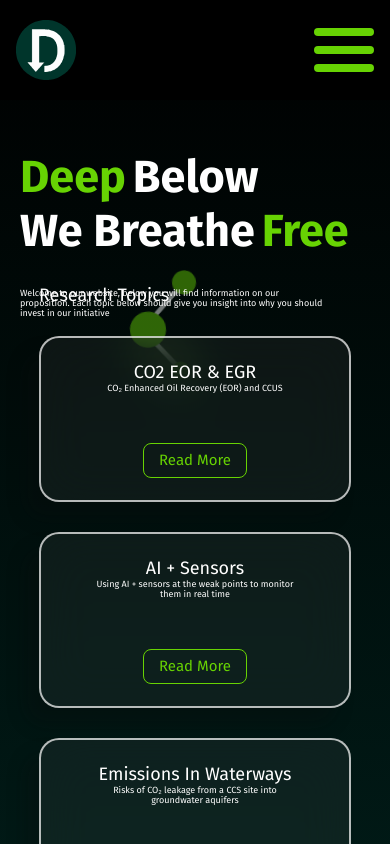
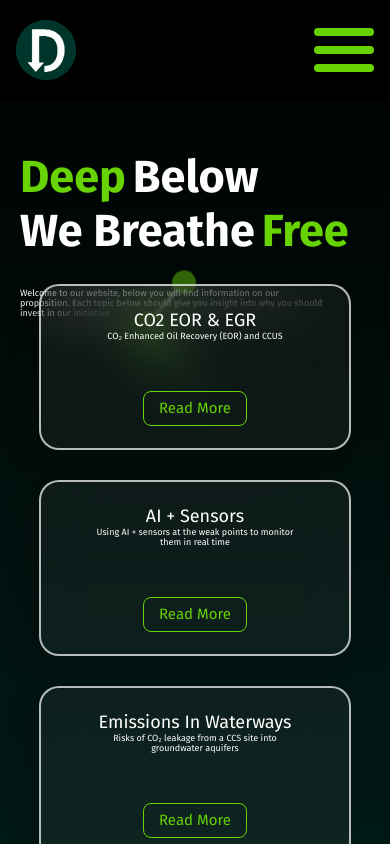
Before and after one commit to Andrews3002/Project_Deepsink_Website, a React (Vite) app: page / in a window 390 px wide. Shown: the top 844 px of the page. Built offline with nearby package versions, Linux system fonts and the light colour scheme.

Commit message:
adding adaptive fonts for topic details page

```diff
--- a/src/App.css
+++ b/src/App.css
@@ -814,6 +814,9 @@ html, body, #root{
 }
 
 @media (max-width: 1169px) {
+    .section-title{
+        display: none;
+    }
     .navLinks {
         display: none !important;
     }
--- a/src/App.tsx
+++ b/src/App.tsx
@@ -285,4 +285,22 @@ function App() {
   )
 }
 
+const container = document.querySelector<HTMLElement>('.research-detail');
+const heading = document.querySelector<HTMLElement>('.research-detail h1');
+const content = document.querySelector<HTMLElement>('.research-detail p')
+
+
+function updateFont(): void {
+  if (!container || !heading || !content) return// safety check
+
+  const width = container.offsetWidth;
+
+  heading.style.fontSize = `${width*0.3}px`
+  content.style.fontSize = `${width*0.05}px`
+}
+
+window.addEventListener("resize", updateFont);
+
+updateFont();
+
 export default App;
--- a/src/components/ResearchDetail.tsx
+++ b/src/components/ResearchDetail.tsx
@@ -1,4 +1,5 @@
 import { useParams } from "react-router-dom";
+import { useResponsiveFont } from "./useResponsiveFont";
 
 interface researchProps{
   researchTopics: { id: number; title: string; summary: string; imageUrl: string; detailLink: string; detail: string }[]
@@ -7,6 +8,7 @@ interface researchProps{
 function ResearchDetail( { researchTopics }: researchProps) {
   const { id } = useParams<{ id: string }>();
   const topic = researchTopics.find((topic) => topic.id === parseInt(id || "", 10));
+  const { containerRef, headingRef, contentRef } = useResponsiveFont();
 
   if (!topic) {
     return <h1>Topic not found</h1>;
@@ -14,9 +16,9 @@ function ResearchDetail( { researchTopics }: researchProps) {
 
   return (
     <div className = "linkDetailsPage">
-      <div className="research-detail">
-        <h1>{topic.title}</h1>
-        <p>{topic.detail}</p>
+      <div className="research-detail" ref={containerRef}>
+        <h1 ref={headingRef}>{topic.title}</h1>
+        <p ref={contentRef}>{topic.detail}</p>
       </div>
     </div>
   );
--- /dev/null
+++ b/src/components/useResponsiveFont.tsx
@@ -0,0 +1,30 @@
+import { useEffect, useRef } from "react";
+
+export function useResponsiveFont() {
+  const containerRef = useRef<HTMLDivElement | null>(null);
+  const headingRef = useRef<HTMLHeadingElement | null>(null);
+  const contentRef = useRef<HTMLParagraphElement | null>(null);
+
+  useEffect(() => {
+    const container = containerRef.current;
+    const heading = headingRef.current;
+    const content = contentRef.current;
+
+    if (!container || !heading || !content) return;
+
+    const updateFont = () => {
+      const width = container.offsetWidth;
+      heading.style.fontSize = `${width * 0.05}px`;
+      content.style.fontSize = `${width * 0.02}px`;
+    };
+
+    updateFont(); // run once on mount
+
+    const observer = new ResizeObserver(() => updateFont());
+    observer.observe(container);
+
+    return () => observer.disconnect();
+  }, []);
+
+  return { containerRef, headingRef, contentRef };
+}
```
